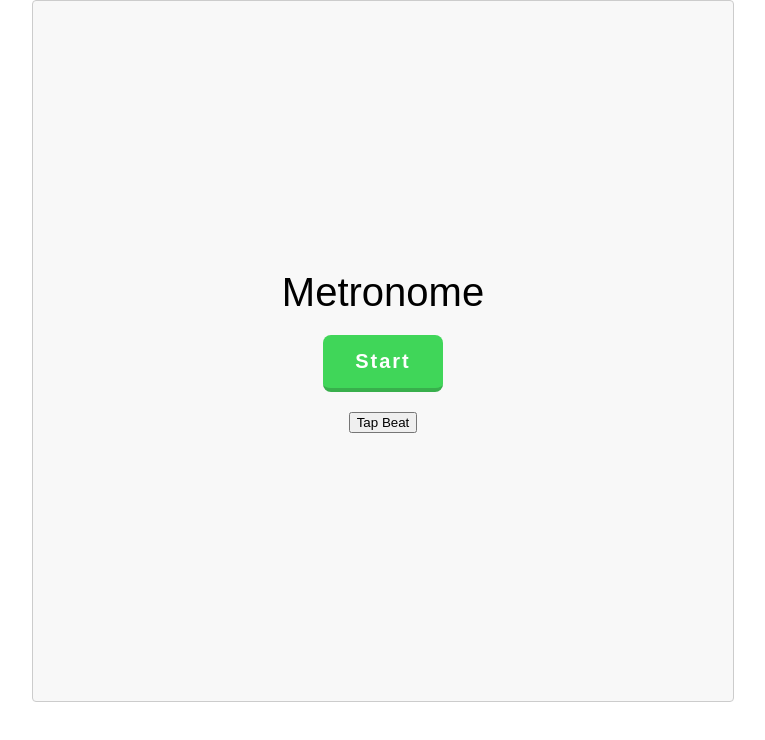
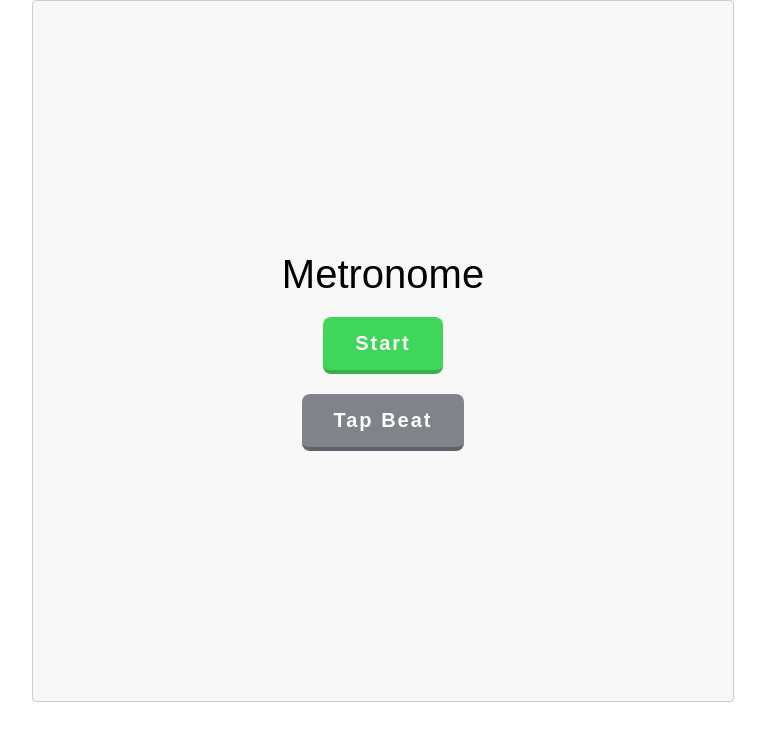
Before and after one commit to emtreg/metronome-app, a React (Create React App) app: page / in a window 1280 px wide. Shown: the top 740 px of the page, without its empty margins (257-1022 px from the left). Built offline with nearby package versions, Linux system fonts and the light colour scheme.

Commit message:
add styling to TapButton

```diff
--- /dev/null
+++ b/src/components/TapButton.css
@@ -0,0 +1,19 @@
+.tapBtn {
+  transition-duration: 0.1s;
+  background-color: #81838b;
+  border-radius: 8px;
+  border-right: none;
+  border-left: none;
+  border-top: none;
+  border-bottom: 4px solid #5f616b;
+  color: white;
+  padding: 15px 32px;
+  text-align: center;
+  text-decoration: none;
+  display: inline-block;
+  font-size: 20px;
+  font-family: 'Oxygen', sans-serif;
+  font-weight: 550;
+  letter-spacing: 2px;
+  cursor: pointer;
+}
--- a/src/components/TapButton.js
+++ b/src/components/TapButton.js
@@ -1,3 +1,4 @@
+import './TapButton.css'
 import React from 'react';
 
 export class TapButton extends React.Component {
```
